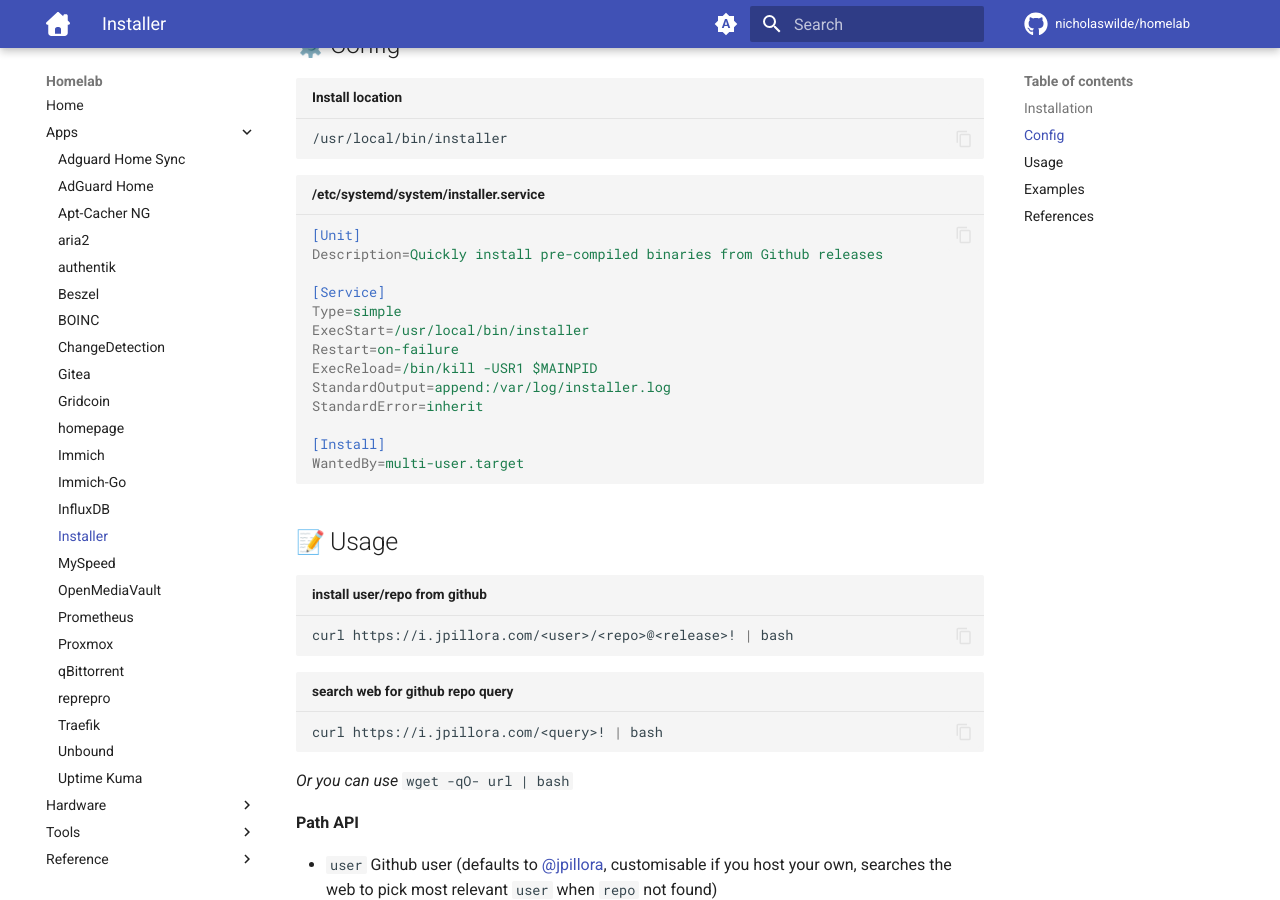
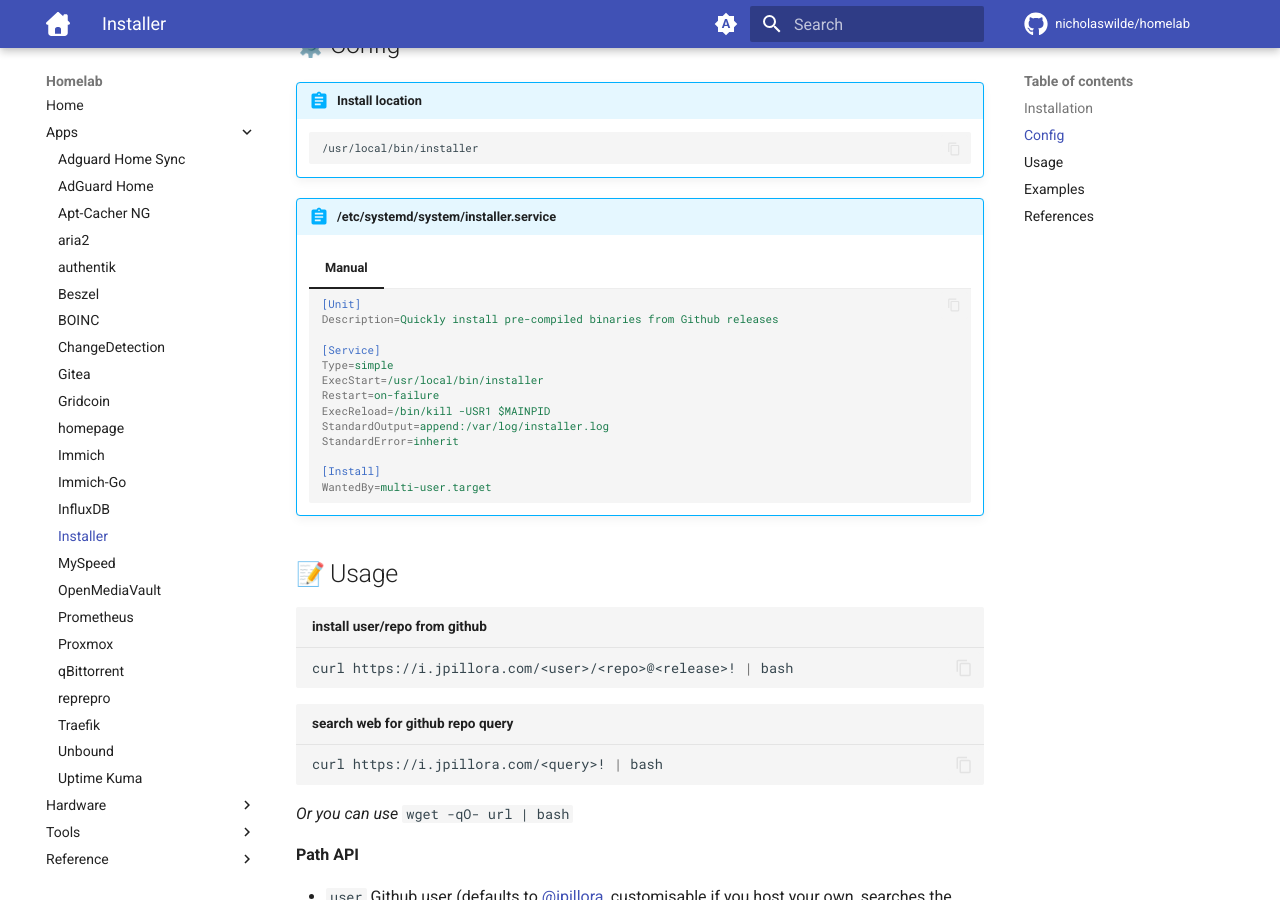
Before and after one commit to nicholaswilde/homelab, an MkDocs documentation site: the page built from docs/apps/installer.md, in a window 1280 px wide and 900 px high, scrolled down 599 px. Built offline with MkDocs 1.6.1 and Material for MkDocs 9.7.7, drawn with Linux system fonts in a browser that asks for light colours; emoji names are drawn with the system emoji font; comment, search, counter and statistics services are not loaded.

Commit message:
Update installer.md

````diff
--- a/docs/apps/installer.md
+++ b/docs/apps/installer.md
@@ -23,25 +23,30 @@
 
 ## :gear: Config
 
-```shell title="Install location"
-/usr/local/bin/installer
-```
+!!! abstract "Install location"
 
-```ini title="/etc/systemd/system/installer.service"
-[Unit]
-Description=Quickly install pre-compiled binaries from Github releases
+    ```shell
+    /usr/local/bin/installer
+    ```
+!!! abstract "/etc/systemd/system/installer.service"
 
-[Service]
-Type=simple
-ExecStart=/usr/local/bin/installer
-Restart=on-failure
-ExecReload=/bin/kill -USR1 $MAINPID
-StandardOutput=append:/var/log/installer.log
-StandardError=inherit
+    === "Manual"
 
-[Install]
-WantedBy=multi-user.target
-```
+        ```ini
+        [Unit]
+        Description=Quickly install pre-compiled binaries from Github releases
+
+        [Service]
+        Type=simple
+        ExecStart=/usr/local/bin/installer
+        Restart=on-failure
+        ExecReload=/bin/kill -USR1 $MAINPID
+        StandardOutput=append:/var/log/installer.log
+        StandardError=inherit
+
+        [Install]
+        WantedBy=multi-user.target
+        ```
 
 ## :pencil: Usage
 
````
